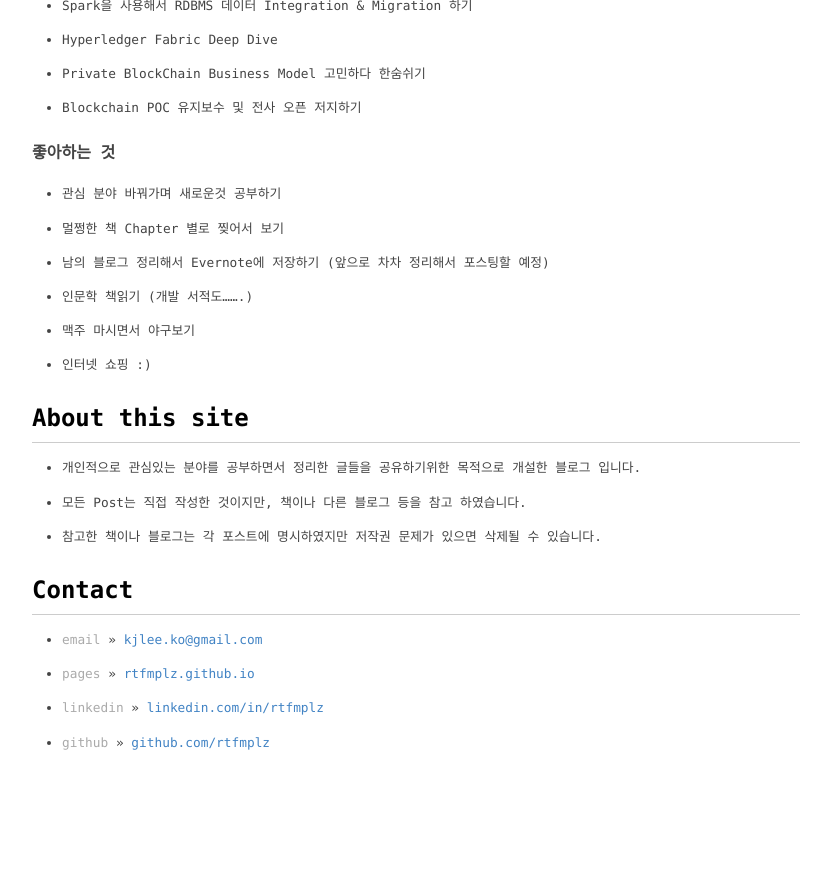
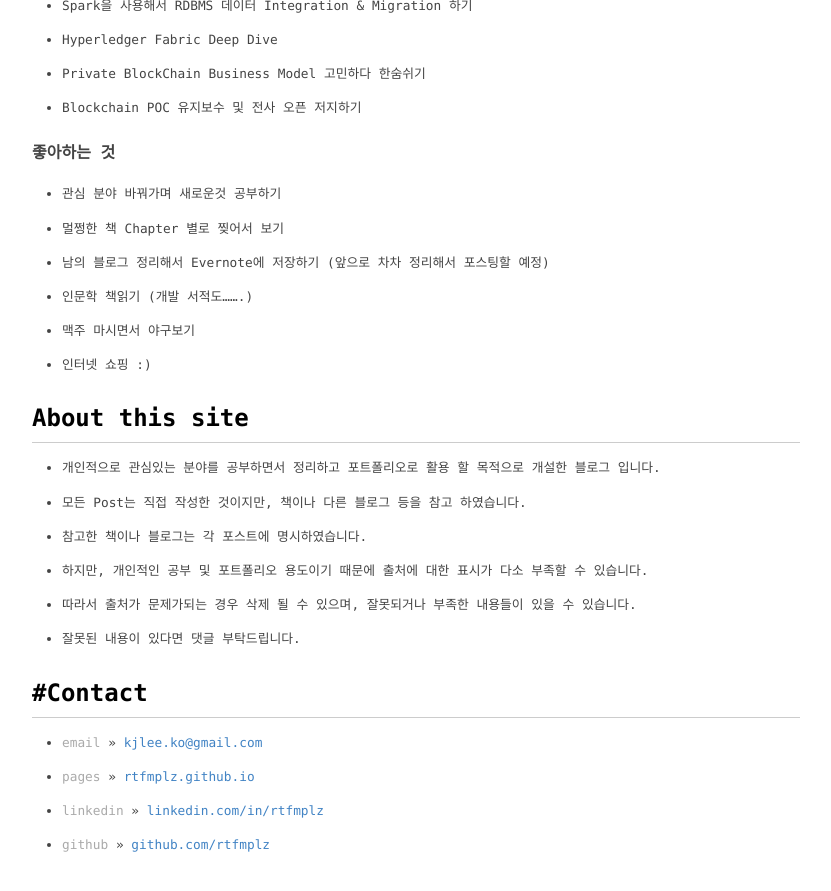
Before and after one commit to rtfmplz/rtfmplz.github.io, a Jekyll site: the page built from about/index.md, in a window 1280 px wide and 900 px high, scrolled down 1272 px. Shown: the top 891 px of the window, without its empty margins (224-1055 px from the left). Built offline with Jekyll 4.4.1, drawn with Linux system fonts in a browser that asks for light colours; before the commit the page ends 2070 px from its top, so only the background shows below that.

Commit message:
블록그의 목적 수정

```diff
--- a/about/index.md
+++ b/about/index.md
@@ -45,12 +45,15 @@ layout: default
 * 인터넷 쇼핑 :)
 
 ## About this site
-* 개인적으로 관심있는 분야를 공부하면서 정리한 글들을 공유하기위한 목적으로 개설한 블로그 입니다.
+* 개인적으로 관심있는 분야를 공부하면서 정리하고 포트폴리오로 활용 할 목적으로 개설한 블로그 입니다.
 * 모든 Post는 직접 작성한 것이지만, 책이나 다른 블로그 등을 참고 하였습니다.
-* 참고한 책이나 블로그는 각 포스트에 명시하였지만 저작권 문제가 있으면 삭제될 수 있습니다.
+* 참고한 책이나 블로그는 각 포스트에 명시하였습니다.
+* 하지만, 개인적인 공부 및 포트폴리오 용도이기 때문에 출처에 대한 표시가 다소 부족할 수 있습니다.
+* 따라서 출처가 문제가되는 경우 삭제 될 수 있으며, 잘못되거나 부족한 내용들이 있을 수 있습니다.
+* 잘못된 내용이 있다면 댓글 부탁드립니다.
 
 
-## Contact
+## #Contact
 <ul class="about">
     <li> <span> email </span> &raquo; <a href="mailto:{{ site.author.email }}" style="text-decoration:none"> {{ site.author.email }} </a> </li>
     <li> <span> pages </span> &raquo; <a href="http://{{ site.author.pages }}" style="text-decoration:none"> {{ site.author.pages }} </a> </li>
```
Also changed, not shown: README.md.
